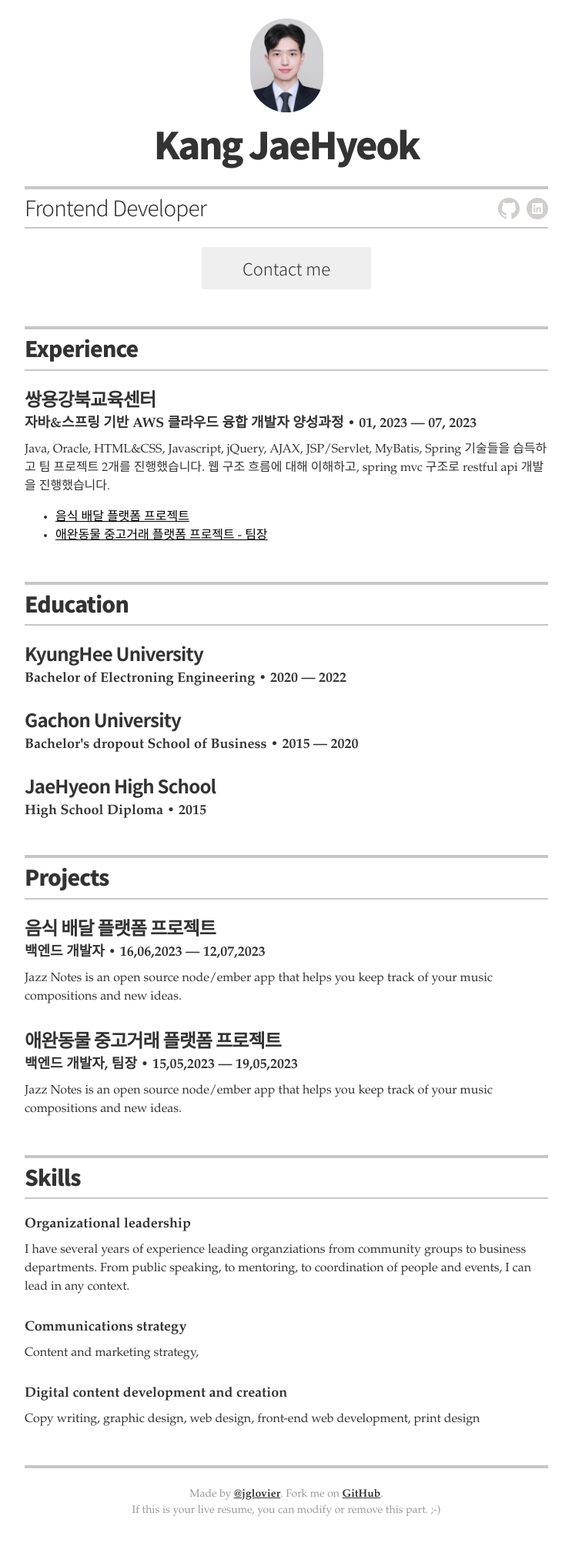
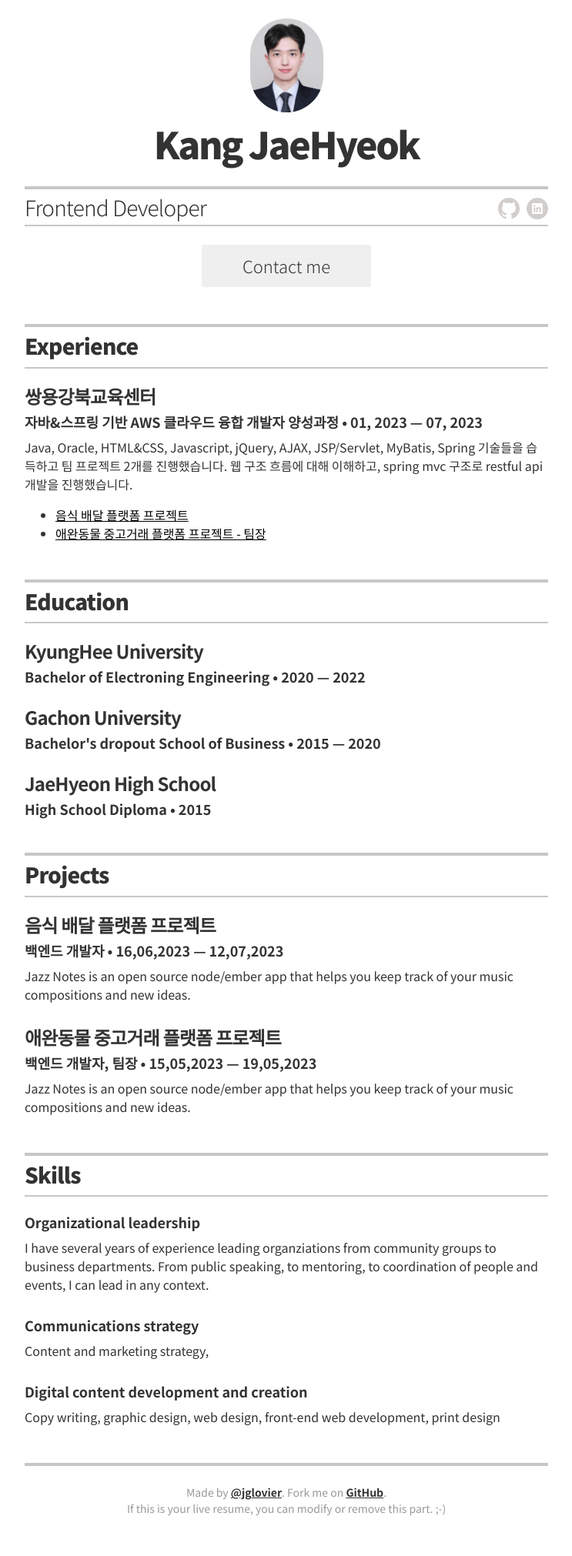
Before and after one commit to more0st/more0st.github.io, a Jekyll site: the page built from index.html, in a window 1280 px wide. Shown: the whole page at 77% size, without its empty margins (268-1011 px from the left). Built offline with Jekyll 4.4.1, drawn with Linux system fonts in a browser that asks for light colours.

Commit message:
fix:font

```diff
--- a/_sass/_mixins.scss
+++ b/_sass/_mixins.scss
@@ -84,7 +84,7 @@
 }
 
 @mixin serif {
-  font-family: 'Lora', 'Minion Pro', Palatino, Georgia, serif;
+  font-family: 'Noto Sans KR', 'Lora', 'Minion Pro', Palatino, Georgia, serif;
 }
 
 @mixin serif_regular {
```
